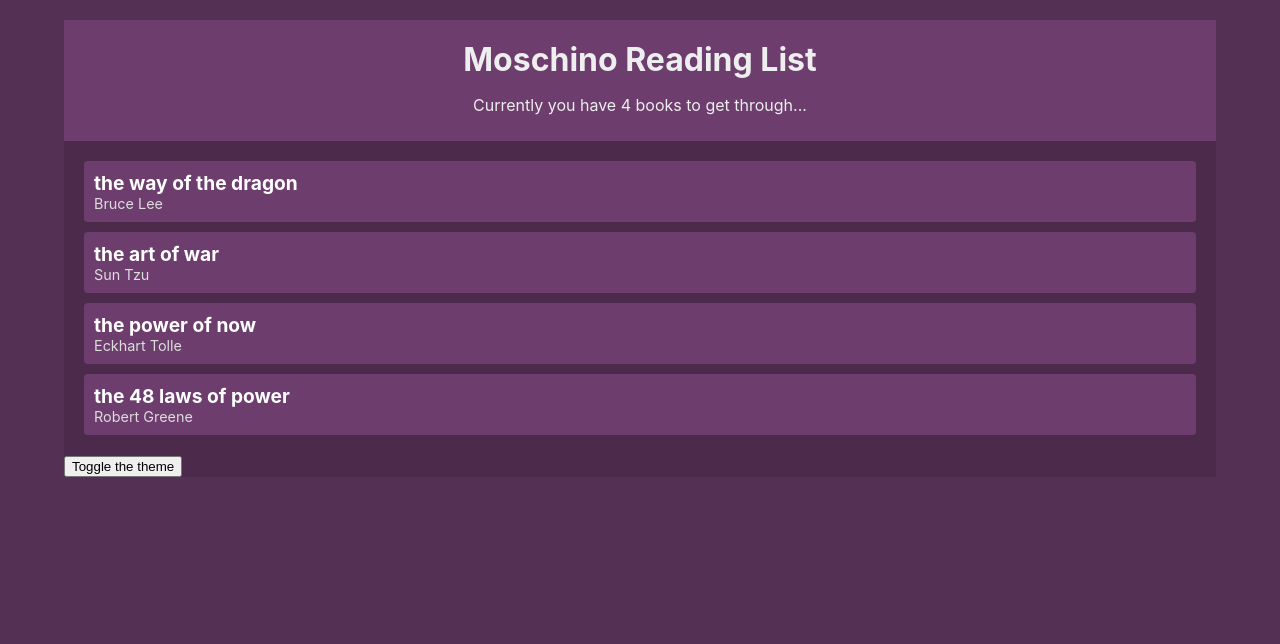
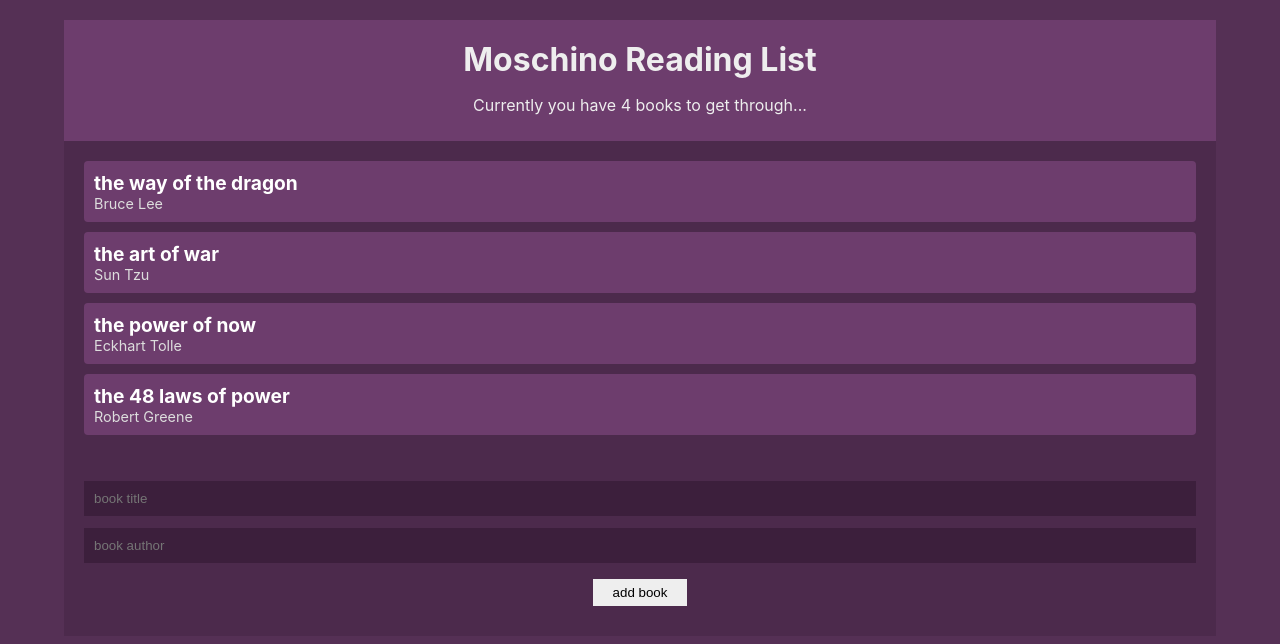
Before and after one commit to MSanchezVasquez/context-app, a React (Vite) app: page / in a window 1280 px wide. Shown: the top 644 px of the page. Built offline with nearby package versions, Linux system fonts and the light colour scheme.

Commit message:
feat: implement NewBookForm component and styling for adding books

```diff
--- a/src/App.jsx
+++ b/src/App.jsx
@@ -1,23 +1,17 @@
 import Navbar from "./components/Navbar";
 import BookList from "./components/BookList";
-import ThemeContextProvider from "./context/ThemeContext";
-import AuthContextProvider from "./context/AuthContext";
-import ThemeToggle from "./components/ThemeToggle";
 import BookContextProvider from "./context/BookContext";
+import NewBookForm from "./components/NewBookForm";
 
 function App() {
   return (
     <>
       <div className="App">
-        <ThemeContextProvider>
-          <AuthContextProvider>
-            <BookContextProvider>
-              <Navbar />
-              <BookList />
-            </BookContextProvider>
-            <ThemeToggle />
-          </AuthContextProvider>
-        </ThemeContextProvider>
+        <BookContextProvider>
+          <Navbar />
+          <BookList />
+          <NewBookForm />
+        </BookContextProvider>
       </div>
     </>
   );
--- a/src/components/BookList.jsx
+++ b/src/components/BookList.jsx
@@ -1,12 +1,8 @@
 import { useContext } from "react";
-import { ThemeContext } from "../context/ThemeContext";
 import { BookContext } from "../context/BookContext";
 import BookDetails from "./BookDetails";
 
 const BookList = () => {
-  const theme = useContext(ThemeContext);
-  const { isLightTheme, light, dark } = theme;
-  const themeCurrent = isLightTheme ? light : dark;
   const { books } = useContext(BookContext);
 
   return books.length ? (
--- a/src/components/Navbar.jsx
+++ b/src/components/Navbar.jsx
@@ -1,17 +1,9 @@
 import { useContext } from "react";
-import { ThemeContext } from "../context/ThemeContext";
-import { AuthContext } from "../context/AuthContext";
+
 import { BookContext } from "../context/BookContext";
 
 const Navbar = () => {
   const { books } = useContext(BookContext);
-  const theme = useContext(ThemeContext);
-  const auth = useContext(AuthContext);
-
-  const { isLightTheme, light, dark } = theme;
-  const themeCurrent = isLightTheme ? light : dark;
-
-  const { isAuthenticated, toggleAuth } = auth;
 
   return (
     <div className="navbar">
--- a/src/components/NewBookForm.jsx
+++ b/src/components/NewBookForm.jsx
@@ -0,0 +1,38 @@
+import { useContext, useState } from "react";
+import { BookContext } from "../context/BookContext";
+
+const NewBookForm = () => {
+  const { addBook } = useContext(BookContext);
+  const [title, setTitle] = useState("");
+  const [author, setAuthor] = useState("");
+
+  const handleSubmit = (e) => {
+    e.preventDefault();
+    addBook(title, author);
+    setTitle("");
+    setAuthor("");
+  };
+
+  return (
+    <form onSubmit={handleSubmit}>
+      <input
+        type="text"
+        placeholder="book title"
+        value={title}
+        onChange={(e) => setTitle(e.target.value)}
+        required
+      />
+      <input
+        type="text"
+        placeholder="book author"
+        value={author}
+        onChange={(e) => setAuthor(e.target.value)}
+        required
+      />
+
+      <input type="submit" value="add book" />
+    </form>
+  );
+};
+
+export default NewBookForm;
--- a/src/components/ThemeToggle.jsx
+++ b/src/components/ThemeToggle.jsx
@@ -1,11 +1,5 @@
-import { useContext } from "react";
-import { ThemeContext } from "../context/ThemeContext";
-
 const ThemeToggle = () => {
-  const theme = useContext(ThemeContext);
-  const { toggleTheme } = theme;
-
-  return <button onClick={toggleTheme}>Toggle the theme</button>;
+  return <button>Toggle the theme</button>;
 };
 
 export default ThemeToggle;
--- a/src/index.css
+++ b/src/index.css
@@ -54,3 +54,23 @@ body {
   margin: 20px;
   text-align: center;
 }
+
+form {
+  padding: 20px;
+}
+input[type="text"] {
+  width: 100%;
+  padding: 10px;
+  box-sizing: border-box;
+  margin: 6px 0;
+  background: #3c1f3c;
+  color: #fff;
+  border: 0;
+}
+input[type="submit"] {
+  margin: 10px auto;
+  background: #eee;
+  border: 0;
+  padding: 6px 20px;
+  display: block;
+}
```
